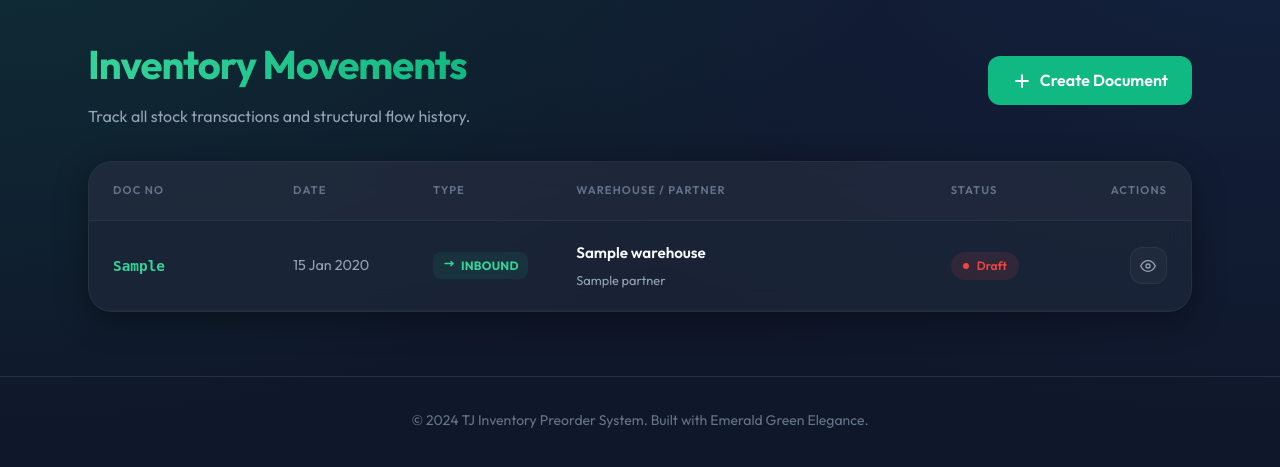
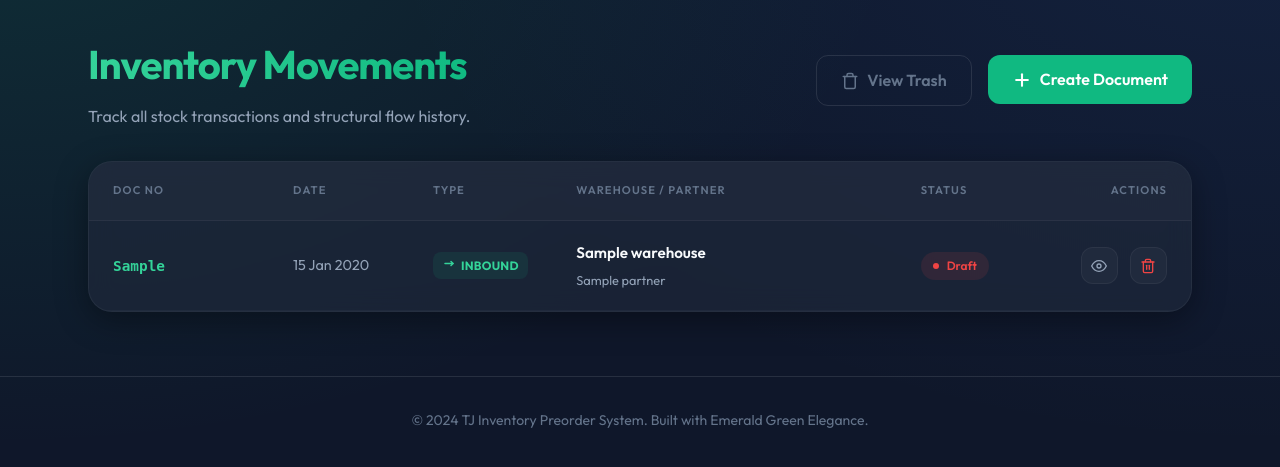
Before and after one commit to lockdoor/tj_inventory, a Django app: page /inventory/movements/ in a window 1280 px wide. Shown: the part 118-585 px from the top of the page. Run offline with Django 5.2, Linux system fonts and the light colour scheme; a user stored in the database is signed in; tables that the repository leaves empty hold one stand-in row (values such as "Sample post").

Commit message:
feat: inventory movement can remove and restore

```diff
--- a/django/srcs/inventory/templates/inventory/movement_detail.html
+++ b/django/srcs/inventory/templates/inventory/movement_detail.html
@@ -61,8 +61,8 @@
                     </a>
                 {% endif %}
 
-                {% if perms.inventory.add_inventorymovement %}
-                    <form action="{% url 'inventory:movement-delete' movement.document_no %}" method="POST" style="display: inline;" onsubmit="return confirm('Discard this draft permanently?');">
+                {% if perms.inventory.delete_inventorymovement %}
+                    <form action="{% url 'inventory:movement-delete' movement.document_no %}" method="POST" style="display: inline;" onsubmit="return confirm('Discard this draft document? It will be moved to trash.');">
                         {% csrf_token %}
                         <button type="submit" class="btn-danger-glass" style="padding: 0.7rem 1rem; border-radius: 0.75rem; border: none; cursor: pointer; color: #f87171;">
                             <svg width="18" height="18" viewBox="0 0 24 24" fill="none" stroke="currentColor" stroke-width="2" stroke-linecap="round" stroke-linejoin="round"><polyline points="3 6 5 6 21 6"></polyline><path d="M19 6v14a2 2 0 0 1-2 2H7a2 2 0 0 1-2-2V6m3 0V4a2 2 0 0 1 2-2h4a2 2 0 0 1 2 2v2"></path><line x1="10" y1="11" x2="10" y2="17"></line><line x1="14" y1="11" x2="14" y2="17"></line></svg>
--- a/django/srcs/inventory/templates/inventory/movement_list.html
+++ b/django/srcs/inventory/templates/inventory/movement_list.html
@@ -17,6 +17,12 @@
             <p style="color: var(--text-dim);">Track all stock transactions and structural flow history.</p>
         </div>
         <div style="display: flex; gap: 1rem;">
+            {% if perms.inventory.delete_inventorymovement %}
+                <a href="{% url 'inventory:movement-trash' %}" class="btn btn-outline" style="display: inline-flex; align-items: center; gap: 0.5rem; text-decoration: none; border-color: rgba(255,255,255,0.1); color: var(--text-muted); padding: 0.75rem 1.5rem; border-radius: 0.75rem; font-weight: 600;">
+                    <svg xmlns="http://www.w3.org/2000/svg" width="18" height="18" viewBox="0 0 24 24" fill="none" stroke="currentColor" stroke-width="2" stroke-linecap="round" stroke-linejoin="round"><path d="M3 6h18"></path><path d="M19 6v14c0 1-1 2-2 2H7c-1 0-2-1-2-2V6"></path><path d="M8 6V4c0-1 1-2 2-2h4c1 0 2 1 2 2v2"></path></svg>
+                    View Trash
+                </a>
+            {% endif %}
             {% if perms.inventory.add_inventorymovement %}
                 <div>
                     <a href="{% url 'inventory:movement-create' %}" class="btn btn-primary" style="display: inline-flex; align-items: center; gap: 0.5rem; text-decoration: none; padding: 0.75rem 1.5rem; border-radius: 0.75rem; font-weight: 600; transition: var(--transition);">
@@ -75,6 +81,14 @@
                                 <a href="{% url 'inventory:movement-detail' movement.document_no %}" class="btn-icon" title="View Details">
                                     <svg xmlns="http://www.w3.org/2000/svg" width="16" height="16" viewBox="0 0 24 24" fill="none" stroke="currentColor" stroke-width="2" stroke-linecap="round" stroke-linejoin="round"><path d="M1 12s4-8 11-8 11 8 11 8-4 8-11 8-11-8-11-8z"></path><circle cx="12" cy="12" r="3"></circle></svg>
                                 </a>
+                                {% if movement.status == 'draft' and perms.inventory.delete_inventorymovement %}
+                                    <form action="{% url 'inventory:movement-delete' movement.document_no %}" method="post" style="display: inline;">
+                                        {% csrf_token %}
+                                        <button type="submit" class="btn-icon" title="Discard Draft" style="color: #ef4444;" onclick="return confirm('Discard this draft document?')">
+                                            <svg xmlns="http://www.w3.org/2000/svg" width="16" height="16" viewBox="0 0 24 24" fill="none" stroke="currentColor" stroke-width="2" stroke-linecap="round" stroke-linejoin="round"><path d="M3 6h18"></path><path d="M19 6v14c0 1-1 2-2 2H7c-1 0-2-1-2-2V6"></path><path d="M8 6V4c0-1 1-2 2-2h4c1 0 2 1 2 2v2"></path><line x1="10" y1="11" x2="10" y2="17"></line><line x1="14" y1="11" x2="14" y2="17"></line></svg>
+                                        </button>
+                                    </form>
+                                {% endif %}
                             </div>
                         </td>
                     </tr>
--- a/django/srcs/inventory/urls.py
+++ b/django/srcs/inventory/urls.py
@@ -17,7 +17,9 @@ urlpatterns = [
 
     # Movements
     path('movements/', views.MovementListView.as_view(), name='movement-list'),
+    path('movements/trash/', views.MovementTrashListView.as_view(), name='movement-trash'),
     path('movements/create/', views.MovementCreateView.as_view(), name='movement-create'),
+    path('movements/<str:document_no>/restore/', views.MovementRestoreView.as_view(), name='movement-restore'),
     path('movements/<str:document_no>/', views.MovementDetailView.as_view(), name='movement-detail'),
     path('movements/<str:document_no>/complete/', views.MovementCompleteView.as_view(), name='movement-complete'),
     path('movements/<str:document_no>/revert/', views.MovementRevertView.as_view(), name='movement-revert'),
--- a/django/srcs/inventory/views/__init__.py
+++ b/django/srcs/inventory/views/__init__.py
@@ -11,6 +11,8 @@ from .warehouse_views import (
 from .movement_views import (
     MovementListView,
     MovementDetailView,
+    MovementTrashListView,
+    MovementRestoreView,
     MovementCreateView,
     MovementCompleteView,
     MovementRevertView,
--- a/django/srcs/inventory/views/movement_views.py
+++ b/django/srcs/inventory/views/movement_views.py
@@ -1,5 +1,6 @@
 from django.db import transaction
-from django.shortcuts import redirect
+from django.shortcuts import redirect, get_object_or_404
+from django.views import View
 from django.views.generic import ListView, DetailView, CreateView
 from django.contrib.auth.mixins import LoginRequiredMixin, PermissionRequiredMixin
 from django.urls import reverse_lazy
@@ -42,7 +43,7 @@ class MovementRevertView(LoginRequiredMixin, PermissionRequiredMixin, DetailView
 class MovementDeleteView(LoginRequiredMixin, PermissionRequiredMixin, DetailView):
     """View to trigger document discard (deletion)."""
     model = InventoryMovement
-    permission_required = 'inventory.add_inventorymovement'
+    permission_required = 'inventory.delete_inventorymovement'
     slug_field = 'document_no'
     slug_url_kwarg = 'document_no'
 
@@ -132,6 +133,37 @@ class MovementListView(LoginRequiredMixin, PermissionRequiredMixin, ListView):
         return InventoryMovement.objects.select_related('warehouse', 'partner').filter(is_deleted=False).order_by('-date', '-created_at')
         #return InventoryMovement.objects.select_related('warehouse', 'partner').all().order_by('-date', '-created_at')
 
+class MovementTrashListView(LoginRequiredMixin, PermissionRequiredMixin, ListView):
+    """
+    List view for soft-deleted movements (Trash).
+    """
+    model = InventoryMovement
+    template_name = 'inventory/movement_trash_list.html'
+    context_object_name = 'movements'
+    permission_required = 'inventory.delete_inventorymovement'
+    raise_exception = True
+    paginate_by = 10
+
+    def get_queryset(self):
+        return MovementService.list_deleted()
+
+class MovementRestoreView(LoginRequiredMixin, PermissionRequiredMixin, View):
+    """
+    POST view for restoring a soft-deleted movement.
+    """
+    permission_required = 'inventory.delete_inventorymovement'
+    raise_exception = True
+
+    def post(self, request, document_no):
+        movement = get_object_or_404(InventoryMovement, document_no=document_no, is_deleted=True)
+        try:
+            MovementService.restore(movement, user=request.user)
+            messages.success(request, f"Document '{movement.document_no}' restored successfully.")
+            return redirect('inventory:movement-list')
+        except Exception as e:
+            messages.error(request, f"Error restoring document: {str(e)}")
+            return redirect('inventory:movement-trash')
+
 class MovementDetailView(LoginRequiredMixin, PermissionRequiredMixin, DetailView):
     """
     Detailed transaction view with item lists and audit trackers.
```
Also changed, not shown: django/srcs/inventory/services/movement_service.py (+15 -0 lines).
